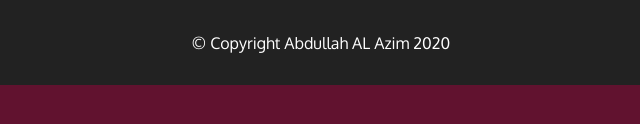
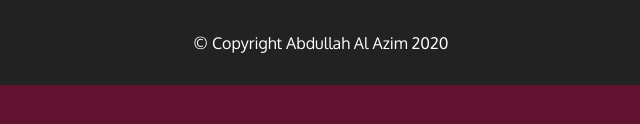
Before and after one commit to azimugv/Dummy-Resturant, a plain HTML site: page index.html in a window 1280 px wide. Shown: the part 486-610 px from the top of the page, 319-959 px from the left. Drawn offline with Linux system fonts and the light colour scheme; no server answers.

Commit message:
Update index.html

```diff
--- a/index.html
+++ b/index.html
@@ -95,7 +95,7 @@
           <p>"Amazing food! Great service! Couldn't ask for more! I'll be back again and again!"</p>
         </section>
       </div>
-      <div class="text-center">&copy; Copyright Abdullah AL Azim 2020</div>
+      <div class="text-center">&copy; Copyright Abdullah Al Azim 2020</div>
     </div>
   </footer>
 
```
